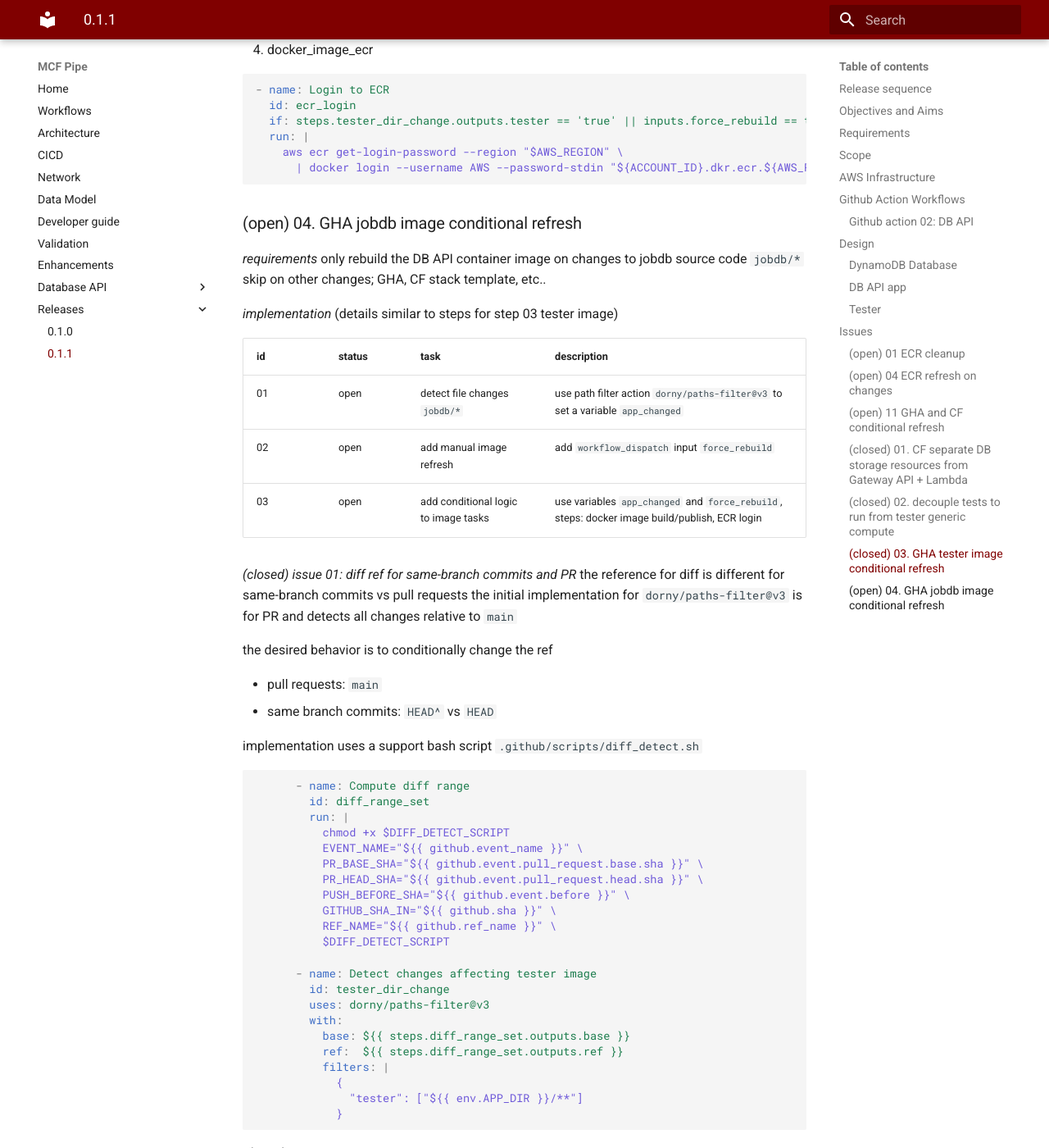
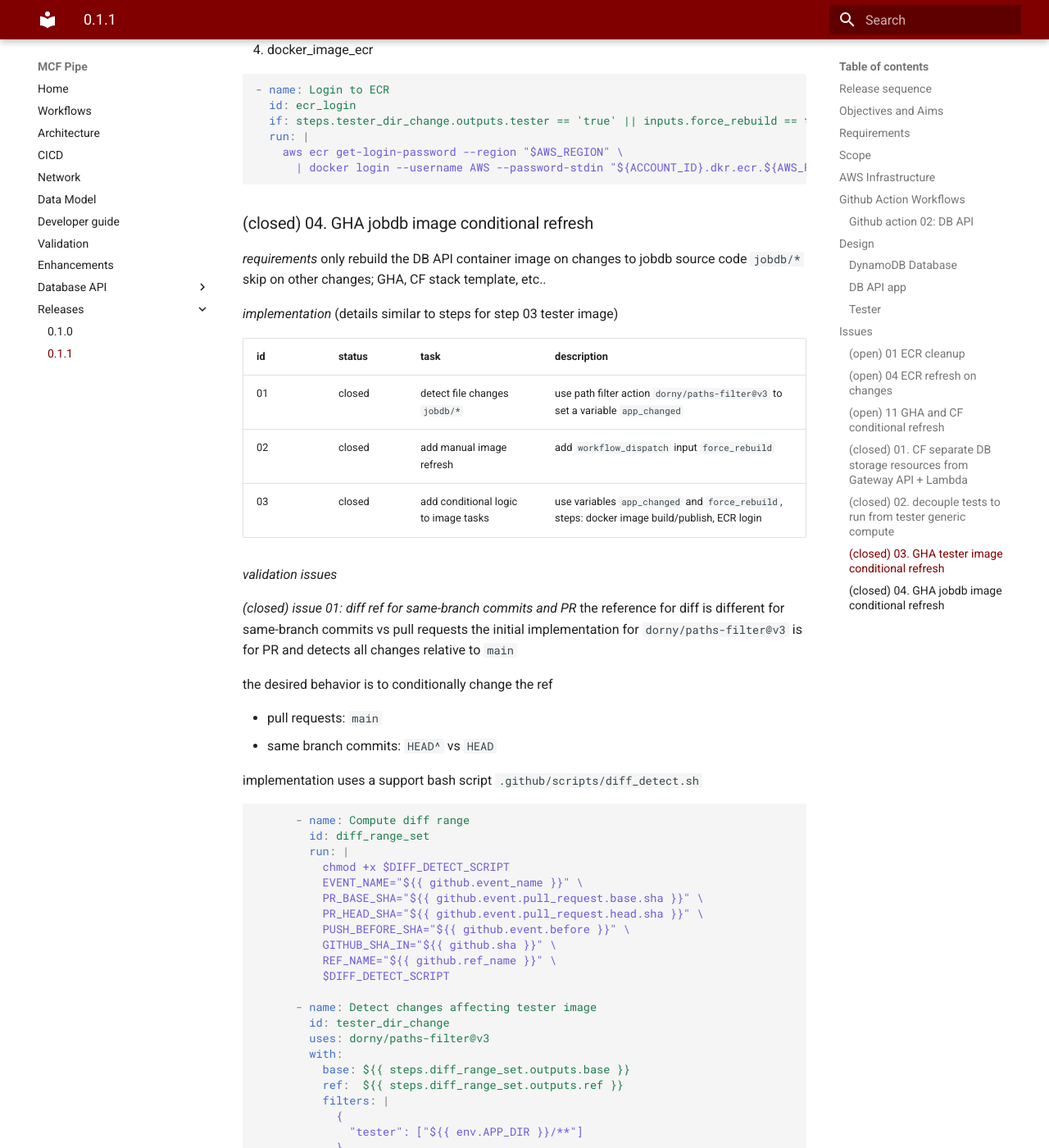
Before and after one commit to yayfalafels/mcfpipe, an MkDocs documentation site: the page built from docs/releases/011_dbapi.md, in a window 1280 px wide and 1400 px high, scrolled down 13714 px. Shown: the whole window at 82% size. Built offline with MkDocs 1.6.1 and Material for MkDocs 9.7.7, drawn with Linux system fonts in a browser that asks for light colours; some of the changed text lies outside the part shown.

Commit message:
set image tag

````diff
--- a/docs/releases/011_dbapi.md
+++ b/docs/releases/011_dbapi.md
@@ -219,7 +219,7 @@ __requirements__
 | 01 | closed | CF separate DB storage resources from Gateway API + Lambda |
 | 02 | closed | decouple tests to run from tester generic compute |
 | 03 | closed | GHA tester image conditional refresh |
-| 04 | open | GHA jobdb image conditional refresh |
+| 04 | closed | GHA jobdb image conditional refresh |
 
 ### (closed) 01. CF separate DB storage resources from Gateway API + Lambda
 
@@ -517,7 +517,7 @@ steps to add
 
 ```
 
-### (open) 04. GHA jobdb image conditional refresh
+### (closed) 04. GHA jobdb image conditional refresh
 
 _requirements_
 only rebuild the DB API container image on changes to jobdb source code `jobdb/*`
@@ -528,9 +528,11 @@ _implementation_
 
 | id | status | task | description |
 | - | - | - | - |
-| 01 | open | detect file changes `jobdb/*` | use path filter action `dorny/paths-filter@v3` to set a variable `app_changed` |
-| 02 | open | add manual image refresh | add `workflow_dispatch` input `force_rebuild` |
-| 03 | open | add conditional logic to image tasks  | use variables `app_changed` and `force_rebuild`, steps: docker image build/publish, ECR login |
+| 01 | closed | detect file changes `jobdb/*` | use path filter action `dorny/paths-filter@v3` to set a variable `app_changed` |
+| 02 | closed | add manual image refresh | add `workflow_dispatch` input `force_rebuild` |
+| 03 | closed | add conditional logic to image tasks  | use variables `app_changed` and `force_rebuild`, steps: docker image build/publish, ECR login |
+
+_validation issues_
 
 _(closed) issue 01: diff ref for same-branch commits and PR_
 the reference for diff is different for same-branch commits vs pull requests
@@ -570,7 +572,7 @@ implementation uses a support bash script `.github/scripts/diff_detect.sh`
 
 ```
 
-_(open) issue 02: always pull the latest URI image
+_(closed) issue 02: always pull the latest URI image
 
 situation: the current behavior sets the `IMAGE_URI` from the current branch SHA,
 however, when the image rebuild is skipped, then this resolves to an invalid `IMAGE_URI`
````
Also changed, not shown: dev/releases/011_dbapi.md (+22 -3 lines), 3 other files.
